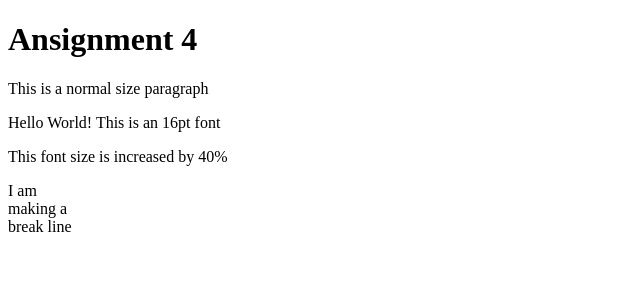
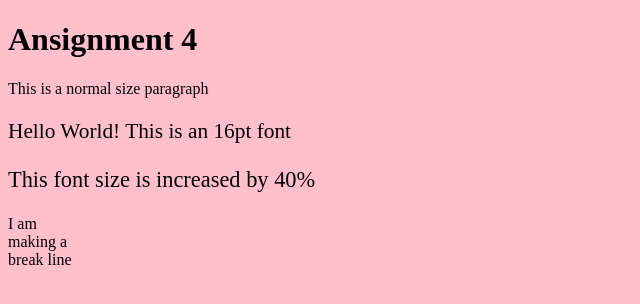
Before and after one commit to Jumana-Amr/Unit2-04, a plain HTML site: page index.html in a window 1280 px wide. Shown: the whole page, without its empty margins (0-640 px from the left). Drawn offline with Linux system fonts and the light colour scheme.

Commit message:
Update index.html

```diff
--- a/index.html
+++ b/index.html
@@ -3,11 +3,11 @@
   <head>
     <title>Creative Website</title>
   </head>
-  <body>
+  <body style="background:pink;">
     <h1>Ansignment 4</h1>
     <p>This is a normal size paragraph</p>
-    <p>Hello World! This is an 16pt font</p>
-    <p>This font size is increased by 40%</p>
+    <p style="font-size:16pt;">Hello World! This is an 16pt font</p>
+    <p style="font-size:140%;">This font size is increased by 40%</p>
     <p>I am<br>making a<br>break line</p>
   </body>
 </html>
```
